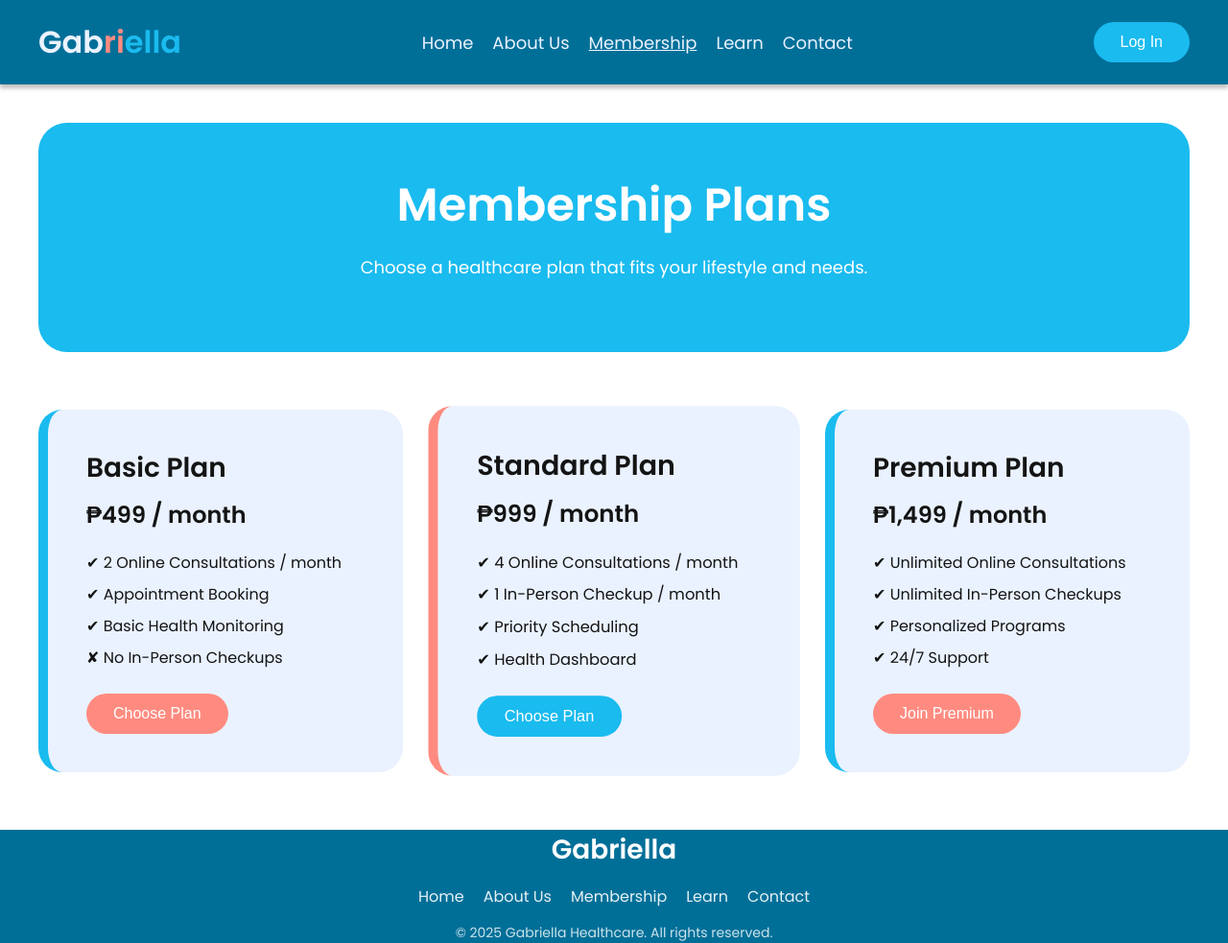
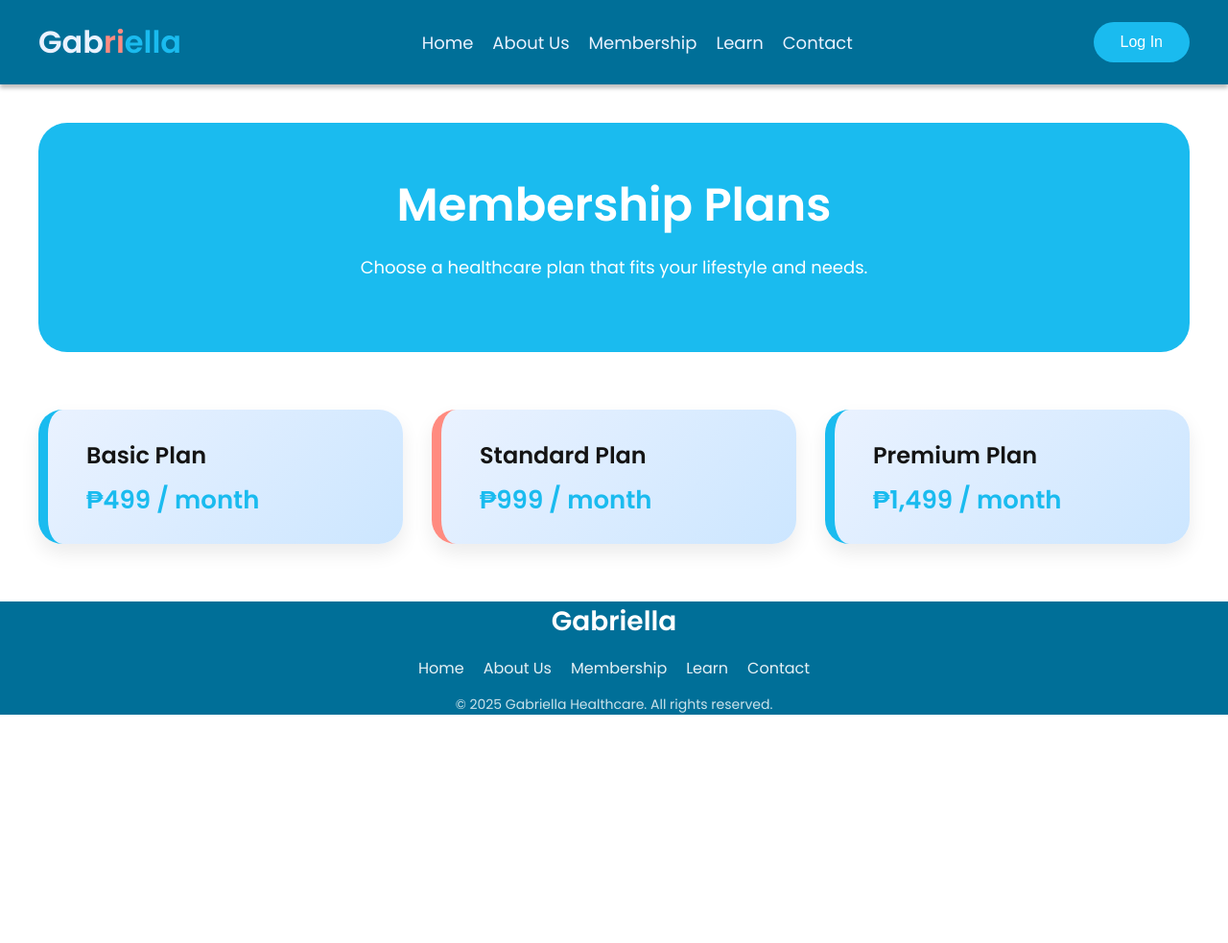
Before and after one commit to louiseeeeeeeeeee/webdev-gabriela, a PHP site: page /services.html in a window 1280 px wide. Shown: the whole page at 96% size. After the commit the page ends 745 px from the top, so only its background shows below. Run offline with PHP 8.4, Linux system fonts and the light colour scheme.

Commit message:
Revised promo-plan

```diff
--- a/contact.css
+++ b/contact.css
@@ -1,4 +1,3 @@
-/* Base */
 :root {
     --main: #006f98;
     --secondary: #1abbef;
--- a/services.css
+++ b/services.css
@@ -91,38 +91,95 @@ body {
     gap: 30px;
     grid-template-columns: repeat(auto-fit, minmax(300px, 1fr));
 }
-
+/* PLAN CARDS – COMPACT THEN EXPAND ON HOVER */
 .plan-card {
-    background: var(--light);
-    padding: 40px;
+    position: relative;
+    overflow: hidden;
+    background: linear-gradient(135deg, #eaf2ff, #cce6ff);
     border-radius: 25px;
     border-left: 10px solid var(--secondary);
+    box-shadow: 0 10px 20px rgba(0,0,0,0.08);
+    cursor: pointer;
+    padding: 30px 40px;
+    height: 140px; /* compact height: title + price */
+    transition: all 0.4s ease;
 }
 
+/* Highlighted Plan */
 .plan-card.highlight {
     border-left: 10px solid var(--warm);
-    transform: scale(1.02);
 }
 
-.plan-card h2 {
-    font-size: 28px;
+/* Title and price always visible */
+.plan-card h2,
+.plan-card .price {
     margin-bottom: 10px;
 }
 
-.price {
-    font-size: 24px;
-    font-weight: 600;
-    margin-bottom: 20px;
+/* Hide features & button initially */
+.plan-card ul,
+.plan-card button {
+    opacity: 0;
+    max-height: 0;
+    overflow: hidden;
+    transform: translateY(20px);
+    transition: all 0.4s ease;
+    pointer-events: none; /* makes button unclickable when hidden */
 }
 
+/* Hover: expand card height */
+.plan-card:hover {
+    height: auto; /* expands naturally */
+    padding: 40px;
+    transform: scale(1.03);
+    box-shadow: 0 15px 30px rgba(0,0,0,0.2);
+}
+
+/* Hover: reveal features & button */
+.plan-card:hover ul,
+.plan-card:hover button {
+    opacity: 1;
+    max-height: 500px;
+    transform: translateY(0);
+    pointer-events: auto; /* enables button clicks */
+}
+
+/* Feature list styling */
 .plan-card ul {
     list-style: none;
     margin-bottom: 25px;
+    padding-left: 0;
 }
 
 .plan-card ul li {
-    margin: 8px 0;
+    margin: 10px 0;
     font-size: 16px;
+    color: var(--dark);
+    position: relative;
+    padding-left: 20px;
+}
+
+.plan-card ul li::before {
+    content: "✓";
+    position: absolute;
+    left: 0;
+    color: var(--warm);
+}
+
+.price {
+    font-size: 26px;
+    font-weight: 700;
+    color: var(--secondary);
+    margin-bottom: 0;
+}
+
+.plan-card button {
+    transition: all 0.3s ease;
+}
+
+.plan-card button:hover {
+    opacity: 0.9;
+    transform: translateY(-2px);
 }
 
 /* Footer (same as home) */
--- a/services.html
+++ b/services.html
@@ -18,7 +18,7 @@
             <nav class="nav">
                 <a href="index.html">Home</a>
                 <a href="about.html">About Us</a>
-                <a href="services.html" class="active">Membership</a>
+                <a href="services.html">Membership</a>
                 <a href="learn.html">Learn</a>
                 <a href="contact.html">Contact</a>
             </nav>
```
Also changed, not shown: about.html (+4 -4 lines), learn.css (+29 -12 lines), learn.html (+10 -14 lines).
